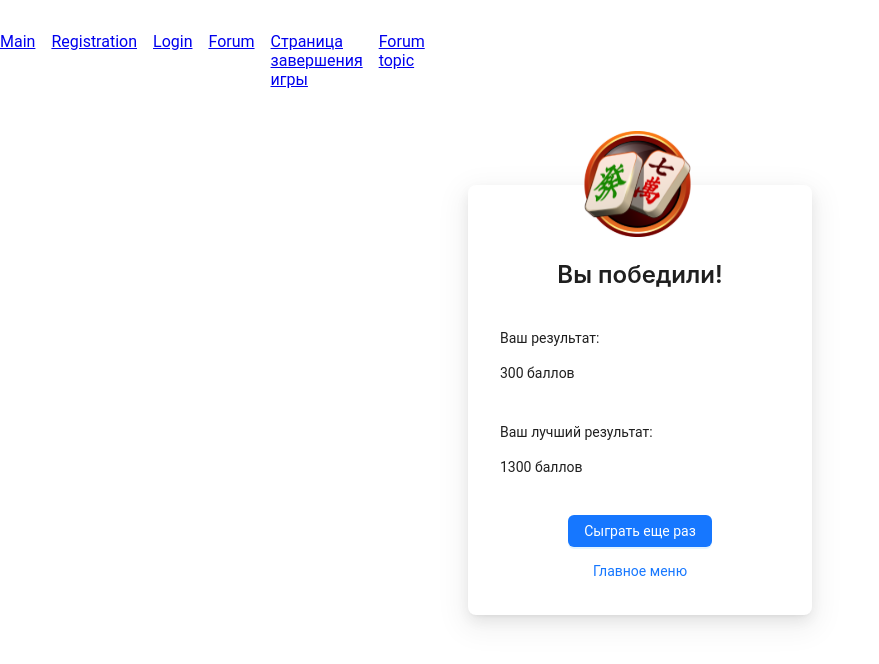
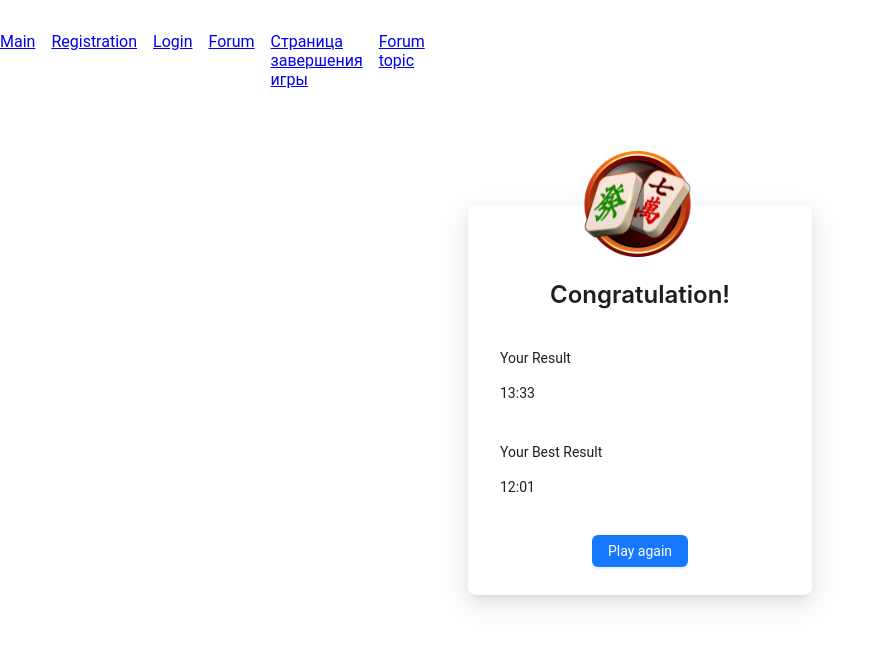
Before and after one commit to DinaEll/waika_project, a React (Vite) app in the folder packages/client/: page /game/results in a window 1280 px wide. Shown: the top 664 px of the page, without its empty margins (0-879 px from the left). Built offline with nearby package versions, Linux system fonts and the light colour scheme.

Commit message:
Правки по комментариям коллег :)

```diff
--- a/packages/client/src/pages/GameResultsPage/ui/GameResultsPage.tsx
+++ b/packages/client/src/pages/GameResultsPage/ui/GameResultsPage.tsx
@@ -5,13 +5,9 @@ import { NavLink } from 'react-router-dom'
 import { LogoWithModal } from '@/widgets/LogoWithModal'
 import { getPageUrl } from '@/shared/config/router/routerConfig'
 
-interface GameResultsPageProps {
-  test?: string
-}
-
-export const GameResultsPage = (props: GameResultsPageProps) => {
-  const result = '300 баллов' // Заглушка для результата, потом будем передавать результат игры
-  const bestResult = '1300 баллов' // Заглушка для лучшего результата, потом будем передавать лучший результат игры
+export const GameResultsPage = () => {
+  const result = '13:33' // Заглушка для результата, потом будем передавать результат игры
+  const bestResult = '12:01' // Заглушка для лучшего результата, потом будем передавать лучший результат игры
 
   return (
     <div className={classNames(cls.GameResultsPage)}>
@@ -23,27 +19,19 @@ export const GameResultsPage = (props: GameResultsPageProps) => {
         width={344}
         mask={false}
         transitionName={''}
-        title="Вы победили!">
+        title="Congratulation!">
         <Form className={cls.gameOverPageWrapper} layout="vertical">
-          <Form.Item className={cls.gameOverPageItem} label="Ваш результат:">
+          <Form.Item className={cls.gameOverPageItem} label="Your Result">
             <div className={cls.result}>{result}</div>
           </Form.Item>
 
-          <Form.Item
-            className={cls.gameOverPageItem}
-            label="Ваш лучший результат:">
+          <Form.Item className={cls.gameOverPageItem} label="Your Best Result">
             <div className={cls.bestResult}>{bestResult}</div>
           </Form.Item>
 
           <Form.Item className={cls.gameOverPageButton}>
             <NavLink to={getPageUrl('game')}>
-              <Button type="primary">Сыграть еще раз</Button>
-            </NavLink>
-          </Form.Item>
-
-          <Form.Item className={cls.gameOverPageButton}>
-            <NavLink to={getPageUrl('main')}>
-              <Button type="link">Главное меню</Button>
+              <Button type="primary">Play again</Button>
             </NavLink>
           </Form.Item>
         </Form>
```
